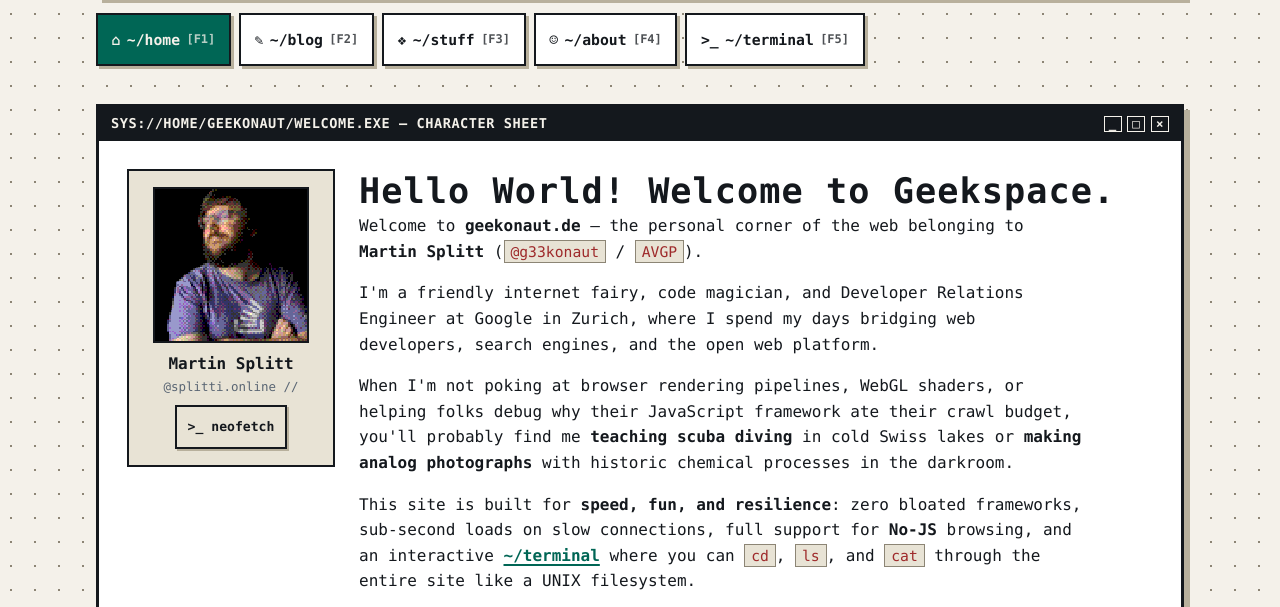
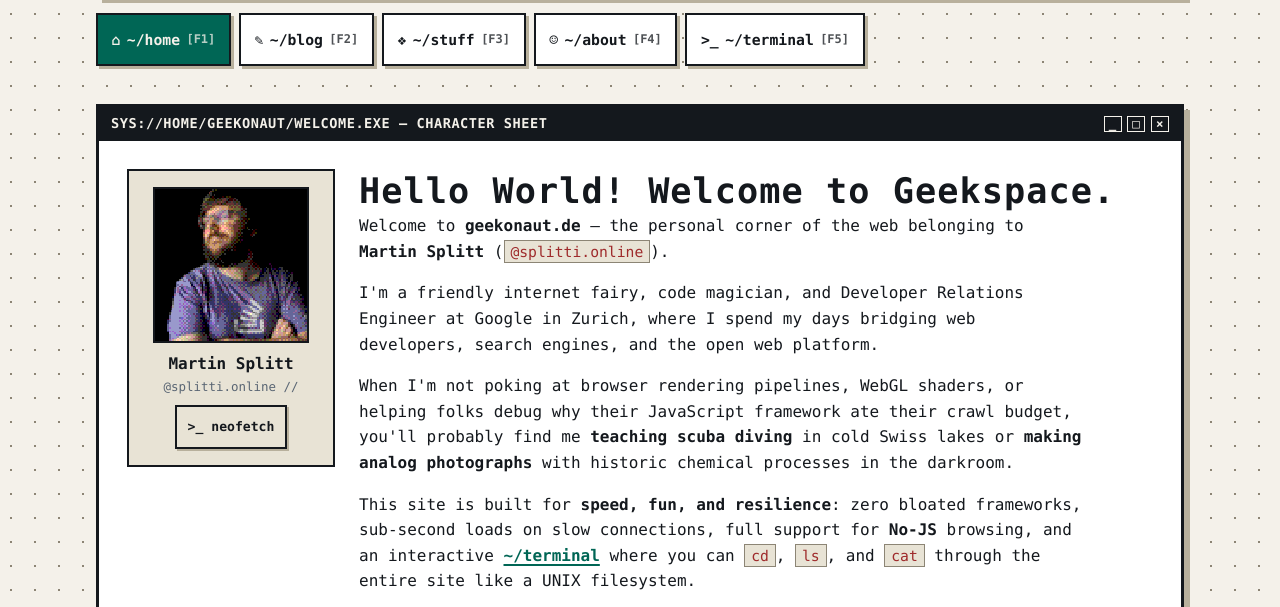
Before and after one commit to AVGP/geekonaut.de, an Eleventy site: page src/index.md in a window 1280 px wide. Shown: the part 189-796 px from the top of the page. Built offline with nearby package versions, Linux system fonts and the light colour scheme; Eleventy itself is replaced by a stand-in of ours; files that its build step writes are made by us from their sources.

Commit message:
Uses the new handle on the homepage.

```diff
--- a/src/index.md
+++ b/src/index.md
@@ -4,7 +4,7 @@ title: "Hello World! Welcome to Geekspace."
 summary: "Personal digital sandbox, blog, and 8-bit hacker terminal of Martin Splitt (@splitti.online)."
 ---
 
-Welcome to **geekonaut.de** — the personal corner of the web belonging to **Martin Splitt** (`@g33konaut` / `AVGP`).
+Welcome to **geekonaut.de** — the personal corner of the web belonging to **Martin Splitt** (`@splitti.online`).
 
 I'm a friendly internet fairy, code magician, and Developer Relations Engineer at Google in Zurich, where I spend my days bridging web developers, search engines, and the open web platform.
 
```
